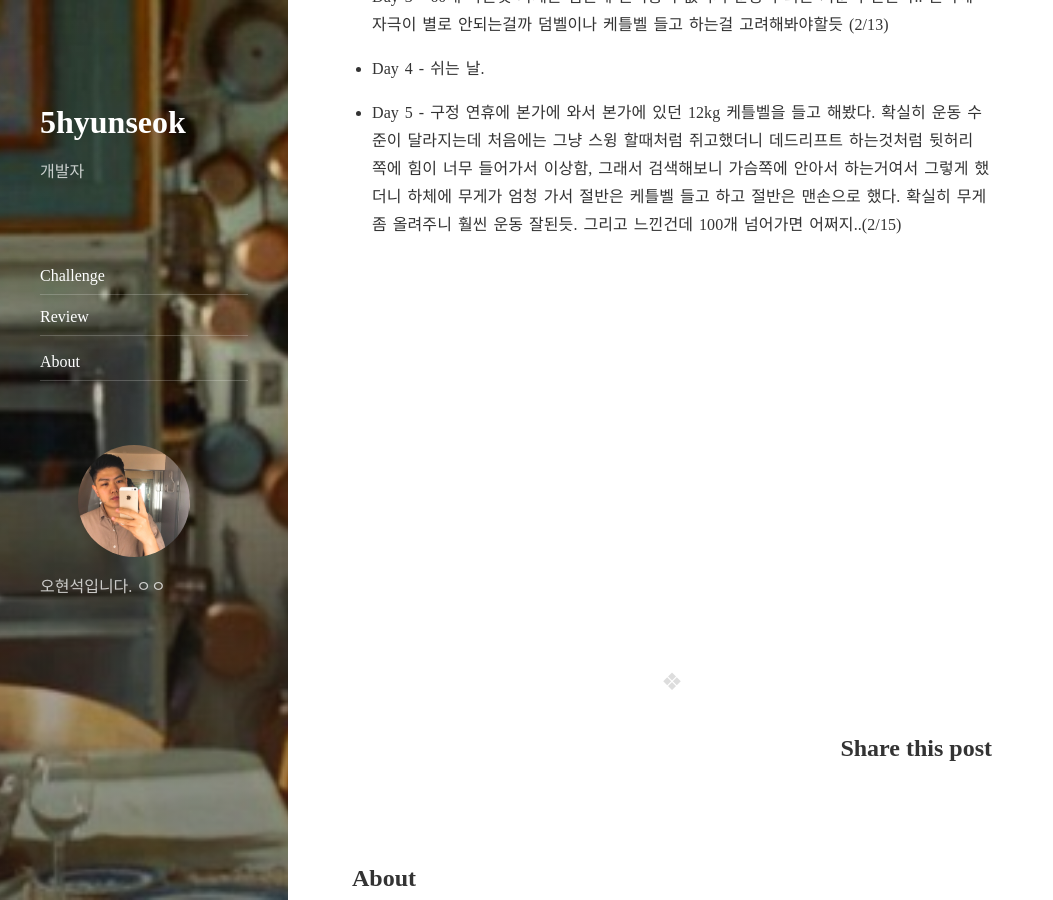
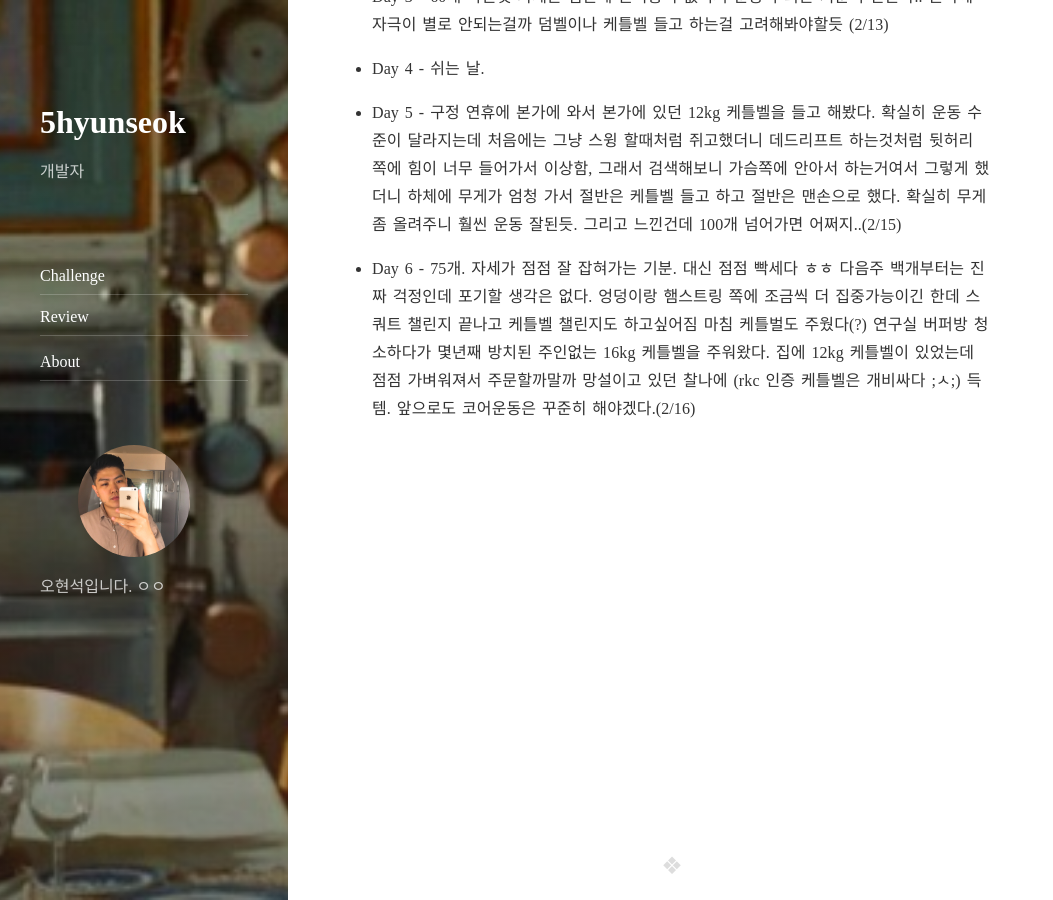
Before and after one commit to 5hyunseok/5hyunseok.github.io, a Jekyll site: the page built from _posts/2018-02-11-squat-challenge.markdown, in a window 1280 px wide and 900 px high, scrolled down 1726 px. Shown: the whole window, without its empty margins (0-1053 px from the left). Built offline with Jekyll 4.4.1, drawn with Linux system fonts in a browser that asks for light colours; nearby versions of some CDN libraries; comment, search, counter and statistics services are not loaded.

Commit message:
Add day 6 of Squat Challenge

```diff
--- a/_posts/2018-02-11-squat-challenge.markdown
+++ b/_posts/2018-02-11-squat-challenge.markdown
@@ -36,3 +36,5 @@ comments: true
 - Day 4 - 쉬는 날.
 
 - Day 5 - 구정 연휴에 본가에 와서 본가에 있던 12kg 케틀벨을 들고 해봤다. 확실히 운동 수준이 달라지는데 처음에는 그냥 스윙 할때처럼 쥐고했더니 데드리프트 하는것처럼 뒷허리 쪽에 힘이 너무 들어가서 이상함, 그래서 검색해보니 가슴쪽에 안아서 하는거여서 그렇게 했더니 하체에 무게가 엄청 가서 절반은 케틀벨 들고 하고 절반은 맨손으로 했다. 확실히 무게 좀 올려주니 훨씬 운동 잘된듯. 그리고 느낀건데 100개 넘어가면 어쩌지..(2/15)
+
+- Day 6 - 75개. 자세가 점점 잘 잡혀가는 기분. 대신 점점 빡세다 ㅎㅎ 다음주 백개부터는 진짜 걱정인데 포기할 생각은 없다. 엉덩이랑 햄스트링 쪽에 조금씩 더 집중가능이긴 한데 스쿼트 챌린지 끝나고 케틀벨 챌린지도 하고싶어짐 마침 케틀벌도 주웠다(?) 연구실 버퍼방 청소하다가 몇년째 방치된 주인없는 16kg 케틀벨을 주워왔다. 집에 12kg 케틀벨이 있었는데 점점 가벼워져서 주문할까말까 망설이고 있던 찰나에 (rkc 인증 케틀벨은 개비싸다 ;ㅅ;) 득템. 앞으로도 코어운동은 꾸준히 해야겠다.(2/16)
```
